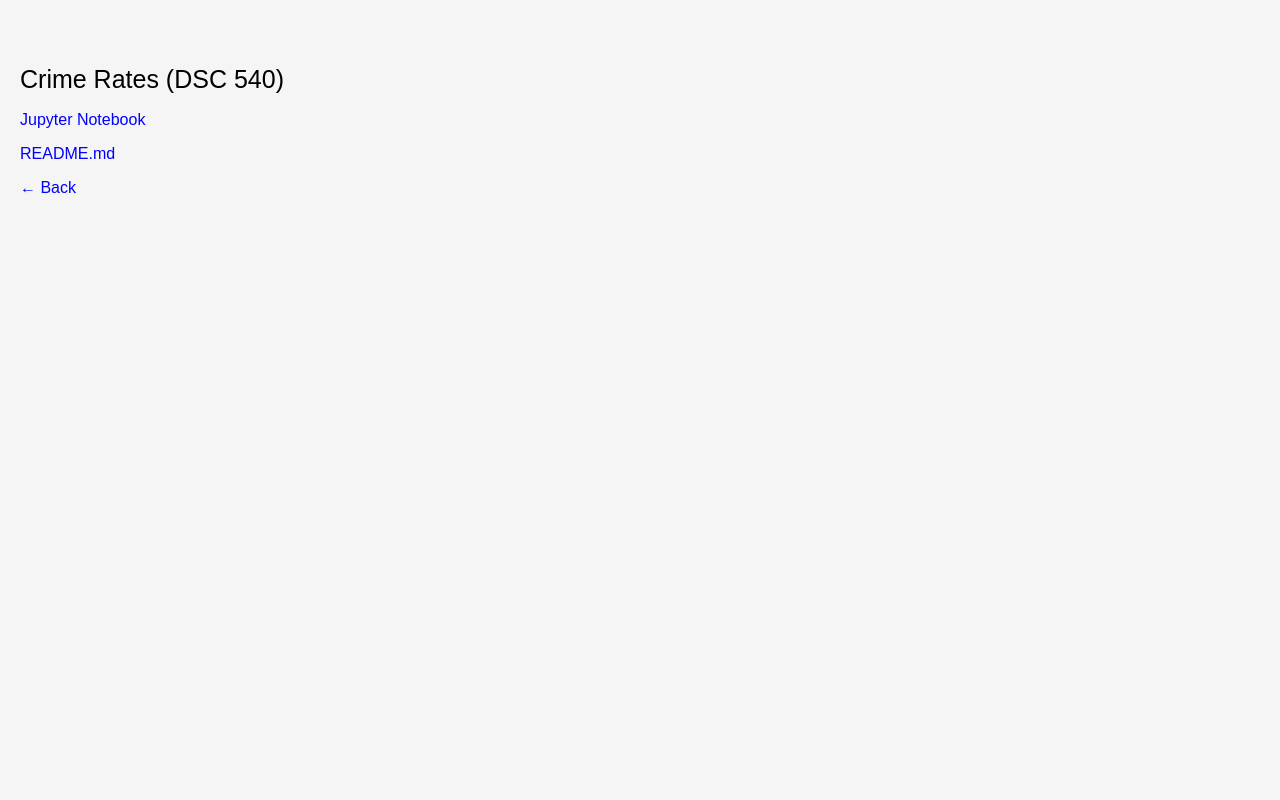
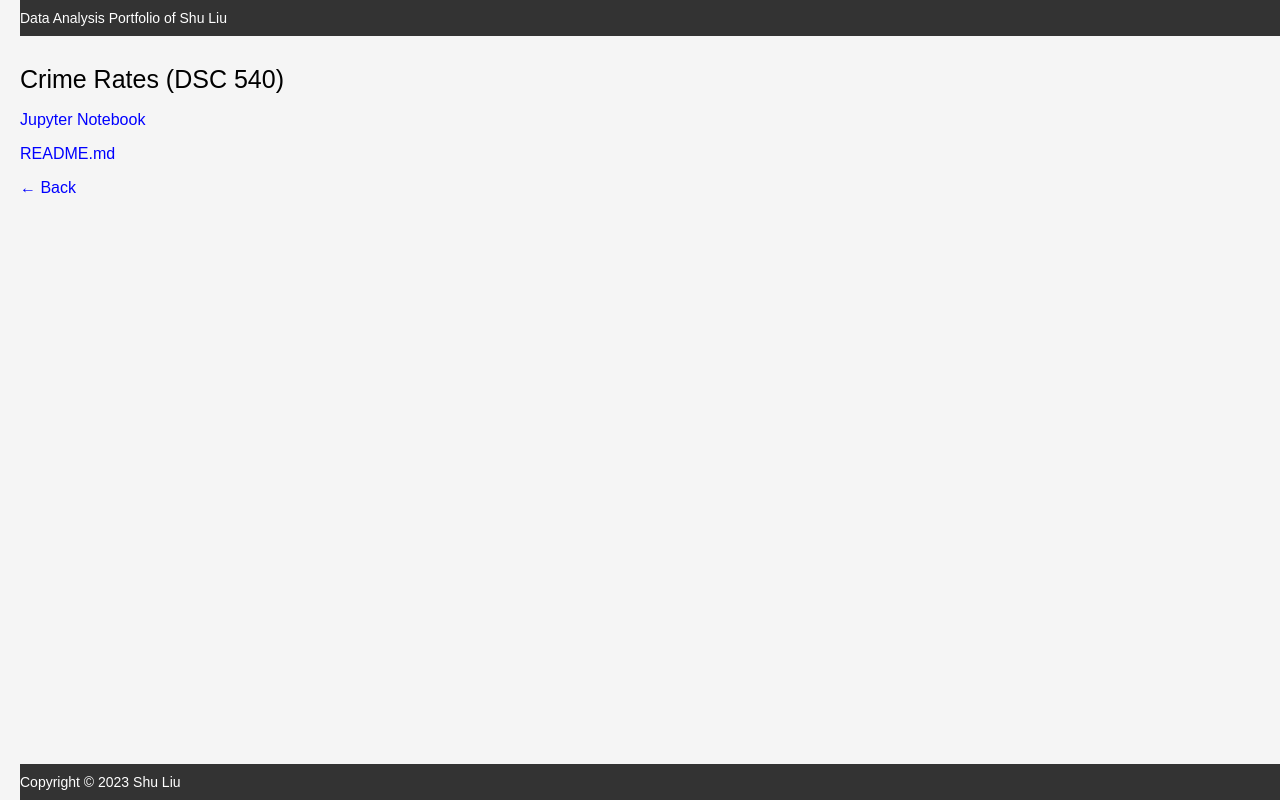
Before and after one commit to kelly0326/Portfolio, a plain HTML site: page DSC540/index.html in a window 1280 px wide. Drawn offline with Linux system fonts and the light colour scheme.

Commit message:
Update index.html

```diff
--- a/DSC540/index.html
+++ b/DSC540/index.html
@@ -3,9 +3,21 @@
     <link rel="stylesheet" href="/style.css" />
   </head>
   <body>
-    <h1>Crime Rates (DSC 540)</h1>
-    <p><a href="https://github.com/kelly0326/kelly0326.github.io/blob/main/DSC540/DSC540Milestone5.ipynb">Jupyter Notebook</a></p>
-    <p><a href="README.md">README.md</a></p>
-    <p><a href="../">	&#8592 Back</a></p>
+    <div class="fixed-header">
+        <div class="container">
+            <nav>
+              Data Analysis Portfolio of Shu Liu
+            </nav>
+        </div>
+    </div>
+    <div class="container">
+      <h1>Crime Rates (DSC 540)</h1>
+      <p><a href="https://github.com/kelly0326/kelly0326.github.io/blob/main/DSC540/DSC540Milestone5.ipynb">Jupyter Notebook</a></p>
+      <p><a href="README.md">README.md</a></p>
+      <p><a href="../">	&#8592 Back</a></p>
+   </div>
+   <div class="fixed-footer">
+      <div class="container">Copyright &copy; 2023 Shu Liu</div>
+   </div>
   </body>
 </html>
```
